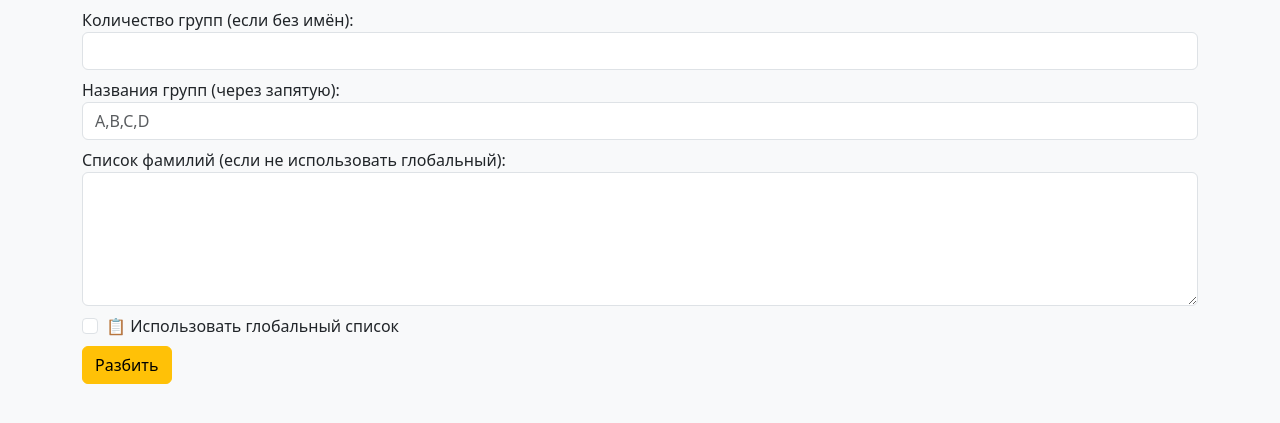
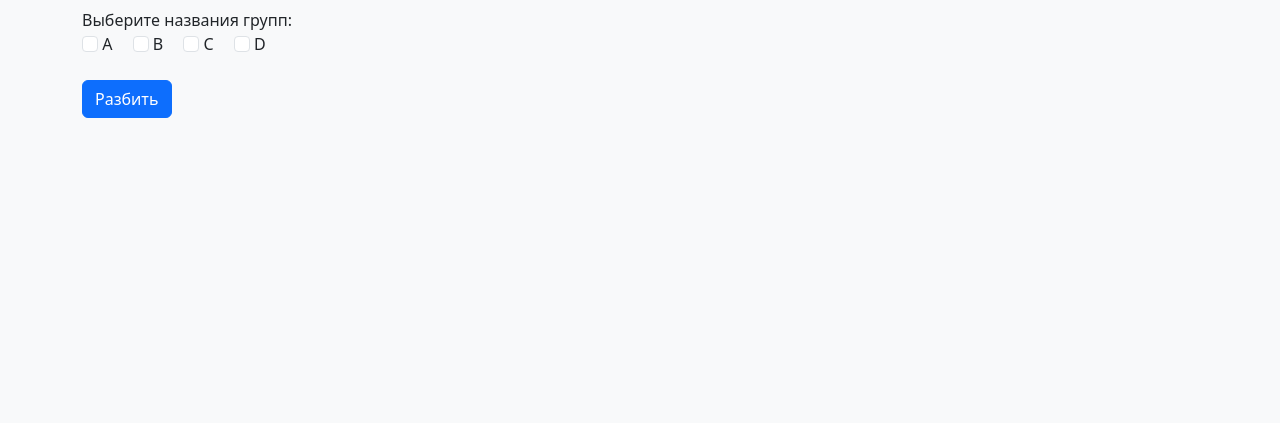
Before and after one commit to V77K/2G.sprint.weekend, a Flask app: page /auto_assign in a window 1280 px wide. Shown: the part 249-672 px from the top of the page. Run offline with Flask 3, Linux system fonts and the light colour scheme.

Commit message:
Add files via upload

```diff
--- a/templates/auto_assign.html
+++ b/templates/auto_assign.html
@@ -12,21 +12,13 @@
     </select>
   </div>
   <div class="mb-2">
-    <label>Количество групп (если без имён):</label>
-    <input name="groups" type="number" class="form-control">
+    <label>Выберите названия групп:</label><br>
+    {% for letter in 'ABCD' %}
+      <label class="form-check-label me-3">
+        <input type="checkbox" name="group_letters" value="{{letter}}" class="form-check-input"> {{letter}}
+      </label>
+    {% endfor %}
   </div>
-  <div class="mb-2">
-    <label>Названия групп (через запятую):</label>
-    <input name="group_names" type="text" class="form-control" placeholder="A,B,C,D">
-  </div>
-  <div class="mb-2">
-    <label>Список фамилий (если не использовать глобальный):</label>
-    <textarea name="names" class="form-control" rows="5"></textarea>
-  </div>
-  <div class="form-check mb-2">
-    <input type="checkbox" name="use_global" class="form-check-input" id="use_global">
-    <label for="use_global" class="form-check-label">📋 Использовать глобальный список</label>
-  </div>
-  <button class="btn btn-warning">Разбить</button>
+  <button class="btn btn-primary mt-3">Разбить</button>
 </form>
 {% endblock %}
--- a/templates/manual_assign.html
+++ b/templates/manual_assign.html
@@ -23,6 +23,6 @@
       {% endfor %}
     </select>
   </div>
-  <button class="btn btn-danger">Добавить</button>
+  <button class="btn btn-success">Добавить</button>
 </form>
 {% endblock %}
```
